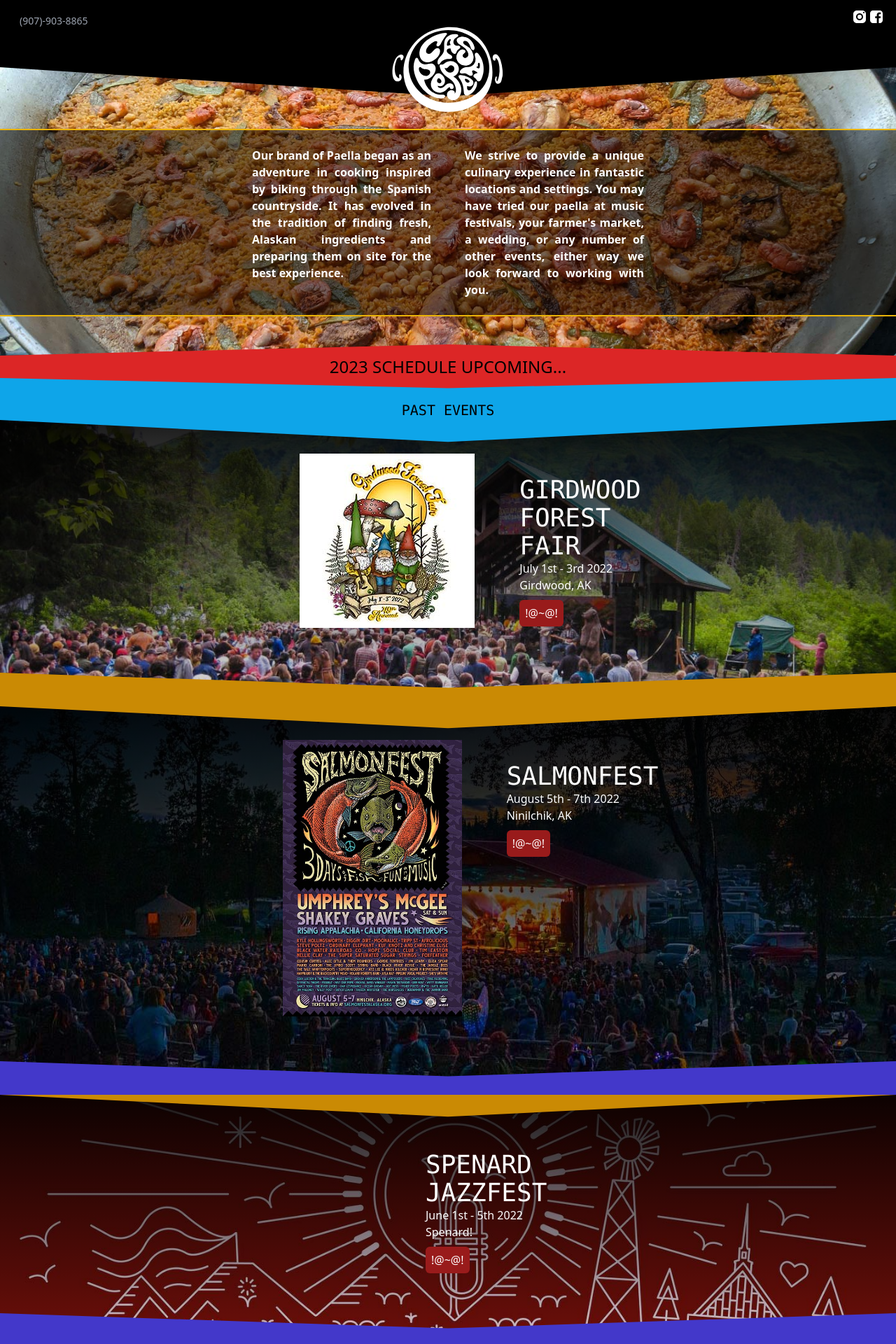
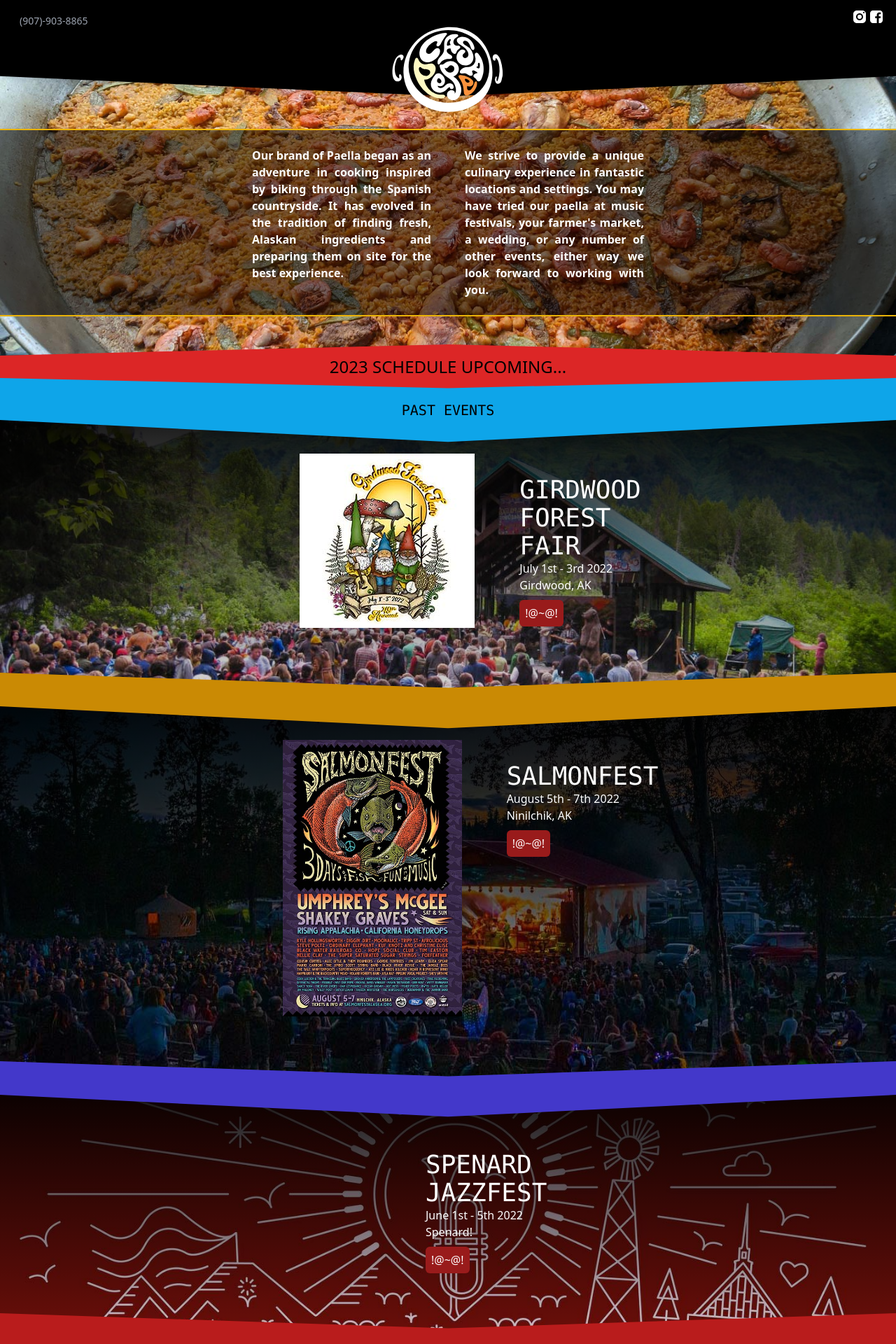
Before and after one commit to casa-pepe/casa-pepe.github.io, a Nuxt app: page / in a window 1280 px wide. Shown: the top 1920 px of the page at 70% size. Built offline with nearby package versions, Linux system fonts and the light colour scheme.

Commit message:
adding colors to logo

```diff
--- a/components/CasaPepeLogo.vue
+++ b/components/CasaPepeLogo.vue
@@ -3,43 +3,75 @@
     <title>Casa Pepe Logo</title>
     <g id="Layer_2" data-name="Layer 2">
       <!-- pan -->
-      <path class="cls-1" d="M210.69,706.07c17.68,37.66,62.8,87.32,99.56,113,159.22,111.41,392.67,81.64,507.1-45.94,118.93-132.6,77-394.58-73.35-499.38-69.23-48.25-145.75-64.19-234.44-56.29C307,235.55,173.77,408.86,180,578.8A326.67,326.67,0,0,0,210.69,706.07Zm122.1-399.45c162.62-124.38,400.09-70.26,492.09,96a289.41,289.41,0,0,1,25.49,62.15c32.33,115.5-9,236.45-124.31,302.45-98.29,56.29-230.49,65.2-335.33,17.59C316.36,751,260.25,687,235.52,616.89a264.11,264.11,0,0,1-11.81-127C234.15,420,271.76,353.3,332.79,306.62Z"/>
+      <path d="M210.69,706.07c17.68,37.66,62.8,87.32,99.56,113,159.22,111.41,392.67,81.64,507.1-45.94,118.93-132.6,77-394.58-73.35-499.38-69.23-48.25-145.75-64.19-234.44-56.29C307,235.55,173.77,408.86,180,578.8A326.67,326.67,0,0,0,210.69,706.07Zm122.1-399.45c162.62-124.38,400.09-70.26,492.09,96a289.41,289.41,0,0,1,25.49,62.15c32.33,115.5-9,236.45-124.31,302.45-98.29,56.29-230.49,65.2-335.33,17.59C316.36,751,260.25,687,235.52,616.89a264.11,264.11,0,0,1-11.81-127C234.15,420,271.76,353.3,332.79,306.62Z"/>
       <!-- right handle -->
-      <path class="cls-1" d="M967,572.15q-.22-7.59-.8-15.17A329.33,329.33,0,0,0,951.68,482a141.21,141.21,0,0,0-11.76-27.23c-5.9-10.35-13.51-22.66-26.41-24.49-22.68-3.22-29.93,23.82-23.29,40.68,1.72,4.38,4.57,8.87,9.11,10.12a9.32,9.32,0,0,0,8.75-2.19c2.81-2.67,3.31-6.13,2.21-9.7s-.07-7.56,4.53-6.86c2.47.37,4.43,2.23,6,4.14,14.13,16.67,18,43.66,20.35,64.66a231.18,231.18,0,0,1-2.83,69.94A225.77,225.77,0,0,1,927,640.18c-.61,1.53-1.43,3.24-3,3.66-2.8.73-4.57-2.94-4.93-5.81a60.82,60.82,0,0,1,1-20.92,17.78,17.78,0,0,0,.76-5.68,5.12,5.12,0,0,0-3.1-4.48c-3-1-5.8,2.11-7.24,5a44.34,44.34,0,0,0-.15,38.94c2.8,5.67,7.11,10.91,13,13.25,10.29,4.1,22.39-2.1,28.61-11.27,5.49-8.07,7.42-17.76,9-27.23,1.66-10.21,5.53-19.83,6-30.4Q967.39,583.69,967,572.15Z"/>
+      <path d="M967,572.15q-.22-7.59-.8-15.17A329.33,329.33,0,0,0,951.68,482a141.21,141.21,0,0,0-11.76-27.23c-5.9-10.35-13.51-22.66-26.41-24.49-22.68-3.22-29.93,23.82-23.29,40.68,1.72,4.38,4.57,8.87,9.11,10.12a9.32,9.32,0,0,0,8.75-2.19c2.81-2.67,3.31-6.13,2.21-9.7s-.07-7.56,4.53-6.86c2.47.37,4.43,2.23,6,4.14,14.13,16.67,18,43.66,20.35,64.66a231.18,231.18,0,0,1-2.83,69.94A225.77,225.77,0,0,1,927,640.18c-.61,1.53-1.43,3.24-3,3.66-2.8.73-4.57-2.94-4.93-5.81a60.82,60.82,0,0,1,1-20.92,17.78,17.78,0,0,0,.76-5.68,5.12,5.12,0,0,0-3.1-4.48c-3-1-5.8,2.11-7.24,5a44.34,44.34,0,0,0-.15,38.94c2.8,5.67,7.11,10.91,13,13.25,10.29,4.1,22.39-2.1,28.61-11.27,5.49-8.07,7.42-17.76,9-27.23,1.66-10.21,5.53-19.83,6-30.4Q967.39,583.69,967,572.15Z"/>
       <!-- left handle-->
-      <path class="cls-1" d="M162.26,598.13a32.26,32.26,0,0,0-2.43-3.9c-1.92-2.64-4.78-5.21-8-4.74-3.6.53-5.58,4.49-6.31,8a31.34,31.34,0,0,0,.37,14.06,19.33,19.33,0,0,1,1,5.37c-.06,1.83-1,3.79-2.73,4.38s-3.48-.27-5-1.19c-15.83-9.6-22.93-29.07-26.13-46.4-5.63-30.51-1.6-62.15,9.88-90.86,3-7.45,6-15.47,11.64-21.39,4.69-4.93,17.86-10.74,21.75-1.67,2.25,5.22-1.22,23.77,10.58,17.82,2.63-1.32,4.47-3.77,6.15-6.19,3.63-5.23,7-10.88,8-17.17,2.15-13.91-10.61-24.54-24-20.42a72.26,72.26,0,0,0-22,11c-13.85,10.6-22.62,30.42-29,46.25-11.48,28.71-15.68,61.3-13.81,92.07a128.81,128.81,0,0,0,5.64,31.46c5.3,16.52,17.12,32.23,36.25,31.87C158.76,646.08,173.23,618.82,162.26,598.13Z"/>
+      <path d="M162.26,598.13a32.26,32.26,0,0,0-2.43-3.9c-1.92-2.64-4.78-5.21-8-4.74-3.6.53-5.58,4.49-6.31,8a31.34,31.34,0,0,0,.37,14.06,19.33,19.33,0,0,1,1,5.37c-.06,1.83-1,3.79-2.73,4.38s-3.48-.27-5-1.19c-15.83-9.6-22.93-29.07-26.13-46.4-5.63-30.51-1.6-62.15,9.88-90.86,3-7.45,6-15.47,11.64-21.39,4.69-4.93,17.86-10.74,21.75-1.67,2.25,5.22-1.22,23.77,10.58,17.82,2.63-1.32,4.47-3.77,6.15-6.19,3.63-5.23,7-10.88,8-17.17,2.15-13.91-10.61-24.54-24-20.42a72.26,72.26,0,0,0-22,11c-13.85,10.6-22.62,30.42-29,46.25-11.48,28.71-15.68,61.3-13.81,92.07a128.81,128.81,0,0,0,5.64,31.46c5.3,16.52,17.12,32.23,36.25,31.87C158.76,646.08,173.23,618.82,162.26,598.13Z"/>
 
       <!-- c -->
-      <path id="c1" class="cls-1" d="M306.46,419.75a99.42,99.42,0,0,0,2.81,26.65c6.92,28.57,30.53,49.74,61.48,48.36,13.19-.59,26-4.74,37.87-10.35,28.25-13.35,53-36.85,60.28-66.62,1.57-6.45,2.3-13.25.66-19.68s-5.95-12.46-12.22-15-13.7-1.33-19.77,1.73c-17,8.55-24.84,26.08-39.75,36.74-8,5.71-19.28,8.08-27.82,3.21-9.35-5.34-12.23-15-10.41-25.34,1.27-7.21,4.65-13.88,8.53-20.08a125.77,125.77,0,0,1,34.66-36.28c8.7-6.07,35-24.49,44.51-12.11,4.51,5.86-1.92,13.08-4.15,18.6-1.49,3.68-2.28,7.9-.72,11.55a11.07,11.07,0,0,0,9.09,6.38c19.4,1.74,27.31-26.44,34.69-39.37A370.63,370.63,0,0,1,519,279.63c3.21-4,8.67-8.08,5.57-13.94-2.39-4.52-8.68-4.75-13.77-4.28-15.31,1.44-30.79,3.41-45.6,7.56a279.37,279.37,0,0,0-42,15.58c-51.1,23.79-110.49,68.31-116.37,129.05Q306.56,416.66,306.46,419.75Z"/>
+      <path ref="c1" v-bind:style="{ fill: 'white' }" class="transition-all ease-in-out duration-300" d="M306.46,419.75a99.42,99.42,0,0,0,2.81,26.65c6.92,28.57,30.53,49.74,61.48,48.36,13.19-.59,26-4.74,37.87-10.35,28.25-13.35,53-36.85,60.28-66.62,1.57-6.45,2.3-13.25.66-19.68s-5.95-12.46-12.22-15-13.7-1.33-19.77,1.73c-17,8.55-24.84,26.08-39.75,36.74-8,5.71-19.28,8.08-27.82,3.21-9.35-5.34-12.23-15-10.41-25.34,1.27-7.21,4.65-13.88,8.53-20.08a125.77,125.77,0,0,1,34.66-36.28c8.7-6.07,35-24.49,44.51-12.11,4.51,5.86-1.92,13.08-4.15,18.6-1.49,3.68-2.28,7.9-.72,11.55a11.07,11.07,0,0,0,9.09,6.38c19.4,1.74,27.31-26.44,34.69-39.37A370.63,370.63,0,0,1,519,279.63c3.21-4,8.67-8.08,5.57-13.94-2.39-4.52-8.68-4.75-13.77-4.28-15.31,1.44-30.79,3.41-45.6,7.56a279.37,279.37,0,0,0-42,15.58c-51.1,23.79-110.49,68.31-116.37,129.05Q306.56,416.66,306.46,419.75Z"/>
       <!-- a -->
-      <path id="a1" class="cls-1" d="M524.62,294.07a74.56,74.56,0,0,0-11.19,14.13c-20,32.79-3.2,70.06-15,104.6-11.22,32.75-52.77,49.74-47.79,88.41.55,4.3,2.33,9.25,6.62,10.39,5.69,1.51,10.1-4.6,13.2-9.48,12-18.84,33.18-31.84,55.79-34.23,9.46-1,19.67.85,28.93-1.51,4.46-1.14,8.75-3.78,10.72-7.85,3-6.14-.19-13.68-5.23-18.37S549,432.77,543,429.33s-11.85-8-15.54-13.9-5.09-13.45-2.5-19.9c4.72-11.79,18.91-11.25,29.72-11.5-3.14.07,6.62,24.91,7.87,26.86,6.75,10.49,24.76,26.79,35,10.18,2.67-4.33,3.66-9.42,5.66-14.08,3.22-7.55,8.76-12.7,15.52-17.24,6.54-4.39,15.26-9.75,11.48-19-2-5-8-7.34-13.51-7.73s-11,.65-16.51-.1c-14.82-2-25.07-17.69-23.72-32.22s12-27.07,25.06-34.28c6.15-3.41,14-7.59,13.38-14.46-.56-6.44-8.3-9.56-14.85-10.58C572.86,267.15,544,274.93,524.62,294.07Zm18.1,20.22.53-.45c6.31-5.33,15.47-2,11.12,7.13-1.39,2.92-3.43,5.49-4.84,8.4-5.22,10.78,1.25,18.07,5.43,27.45-1.14-2.55-22.7,7.92-26,6.25-7.64-3.83-2.43-22.06-.27-28A51.19,51.19,0,0,1,542.72,314.29Zm22.52,132.19h0l-.19-.39C565.12,446.21,565.18,446.35,565.24,446.48Z"/>
+      <path ref="a1" v-bind:style="{ fill: 'white' }" class="transition-all ease-in-out duration-300" d="M524.62,294.07a74.56,74.56,0,0,0-11.19,14.13c-20,32.79-3.2,70.06-15,104.6-11.22,32.75-52.77,49.74-47.79,88.41.55,4.3,2.33,9.25,6.62,10.39,5.69,1.51,10.1-4.6,13.2-9.48,12-18.84,33.18-31.84,55.79-34.23,9.46-1,19.67.85,28.93-1.51,4.46-1.14,8.75-3.78,10.72-7.85,3-6.14-.19-13.68-5.23-18.37S549,432.77,543,429.33s-11.85-8-15.54-13.9-5.09-13.45-2.5-19.9c4.72-11.79,18.91-11.25,29.72-11.5-3.14.07,6.62,24.91,7.87,26.86,6.75,10.49,24.76,26.79,35,10.18,2.67-4.33,3.66-9.42,5.66-14.08,3.22-7.55,8.76-12.7,15.52-17.24,6.54-4.39,15.26-9.75,11.48-19-2-5-8-7.34-13.51-7.73s-11,.65-16.51-.1c-14.82-2-25.07-17.69-23.72-32.22s12-27.07,25.06-34.28c6.15-3.41,14-7.59,13.38-14.46-.56-6.44-8.3-9.56-14.85-10.58C572.86,267.15,544,274.93,524.62,294.07Zm18.1,20.22.53-.45c6.31-5.33,15.47-2,11.12,7.13-1.39,2.92-3.43,5.49-4.84,8.4-5.22,10.78,1.25,18.07,5.43,27.45-1.14-2.55-22.7,7.92-26,6.25-7.64-3.83-2.43-22.06-.27-28A51.19,51.19,0,0,1,542.72,314.29Zm22.52,132.19h0l-.19-.39C565.12,446.21,565.18,446.35,565.24,446.48Z"/>
       <!-- s -->
-      <path class="cls-1" d="M615.93,300.51c-5.66,3.61-10.34,8.53-12,14.79-3.5,12.78,6.48,25.27,17.13,33.48,12.27,9.46,26.29,16.56,38.88,25.62,16.93,12.2,36,37.3,35.72,58.73a29.17,29.17,0,0,1-9.44,21.49c-6.1,5.38-15.09,7.73-22.94,5.32s-14-9.8-14.11-17.82c-.17-15.17,16-18,20.83-29.73,4-9.77-5.78-15.9-14.18-18.05-10.91-2.79-20.12-.35-28.71,6.53C607,417,596.67,444.61,603,469.4c13.83,54.12,94.88,69.82,123.8,19,9.46-16.64,10.81-36.95,6.22-55.44a119.54,119.54,0,0,0-25-47.83c-8.43-9.81-19.8-16.44-30.77-23.17-8.43-5.17-24-12.11-24.72-23.26-.46-6.8,5.28-13,12.05-14.73s14.08.49,19.84,4.34c15.42,10.29,23.14,29,28.64,45.63,1.91,5.81,3.47,11.93,7.36,16.7s11,7.73,16.54,4.89c6.81-3.5,7.12-12.85,5.66-20.22-5.86-29.55-27.75-59.65-55.47-73.27-19.2-9.43-44.08-13.67-64.15-5.19A47.43,47.43,0,0,0,615.93,300.51Z"/>
+      <path ref="s1" v-bind:style="{ fill: 'white' }" class="transition-all ease-in-out duration-300" d="M615.93,300.51c-5.66,3.61-10.34,8.53-12,14.79-3.5,12.78,6.48,25.27,17.13,33.48,12.27,9.46,26.29,16.56,38.88,25.62,16.93,12.2,36,37.3,35.72,58.73a29.17,29.17,0,0,1-9.44,21.49c-6.1,5.38-15.09,7.73-22.94,5.32s-14-9.8-14.11-17.82c-.17-15.17,16-18,20.83-29.73,4-9.77-5.78-15.9-14.18-18.05-10.91-2.79-20.12-.35-28.71,6.53C607,417,596.67,444.61,603,469.4c13.83,54.12,94.88,69.82,123.8,19,9.46-16.64,10.81-36.95,6.22-55.44a119.54,119.54,0,0,0-25-47.83c-8.43-9.81-19.8-16.44-30.77-23.17-8.43-5.17-24-12.11-24.72-23.26-.46-6.8,5.28-13,12.05-14.73s14.08.49,19.84,4.34c15.42,10.29,23.14,29,28.64,45.63,1.91,5.81,3.47,11.93,7.36,16.7s11,7.73,16.54,4.89c6.81-3.5,7.12-12.85,5.66-20.22-5.86-29.55-27.75-59.65-55.47-73.27-19.2-9.43-44.08-13.67-64.15-5.19A47.43,47.43,0,0,0,615.93,300.51Z"/>
       <!-- a -->
-      <path class="cls-1" d="M815.36,567.1c5.1-49.46-8.6-101.89-40.5-139.79-4.18-5-9.86-10.15-16.38-9.14-22.58,3.5-7.58,34.92-6.5,46.79a62.25,62.25,0,0,1-12.55,43.74c-8.77,11.2-21.7,19-35.66,22.4-13.69,3.33-27.28-.3-41,4.35-13.34,4.53-25.22,13.42-32.49,25.29-2.37,3.87-4.33,8.4-3.25,12.78,1.21,4.88,6,8.28,11,9.45s10.25.54,15.37,0c11.88-1.29,23.78.92,33.95,7.27,6.35,4,12.46,8.62,19.7,10.68s16.19.78,20.48-5.27c4-5.66,2.73-13.42,0-19.77-1.79-4.17-4.13-9-2-13,1.85-3.4,6.43-4.65,10.29-3.89,8.4,1.66,19,8.44,25.87,13.37,13.87,10-2.91,8.37-11.4,11.84-6.1,2.5-11.7,6.84-14.2,12.81-7,16.66,14.53,19.5,20.88,31.41,3.4,6.4,6.94,13.6,13.79,16.32,6,2.38,13.13.46,18.14-3.54s8.22-9.74,10.63-15.6C807.43,606.68,813.25,587.5,815.36,567.1ZM756,531.33c5.06.47,11-.51,13.67-5.65,1.63-3.16,1.55-6.88,1.3-10.41s-.63-7.17.49-10.54,4.21-6.42,7.84-6.27c9.49.4,6.93,27,6.28,32.53-.38,3.27-1.07,6.71-3.33,9.15C775.67,547.25,761.23,535.37,756,531.33Z"/>
+      <path ref="a2" v-bind:style="{ fill: 'white' }" class="transition-all ease-in-out duration-300" d="M815.36,567.1c5.1-49.46-8.6-101.89-40.5-139.79-4.18-5-9.86-10.15-16.38-9.14-22.58,3.5-7.58,34.92-6.5,46.79a62.25,62.25,0,0,1-12.55,43.74c-8.77,11.2-21.7,19-35.66,22.4-13.69,3.33-27.28-.3-41,4.35-13.34,4.53-25.22,13.42-32.49,25.29-2.37,3.87-4.33,8.4-3.25,12.78,1.21,4.88,6,8.28,11,9.45s10.25.54,15.37,0c11.88-1.29,23.78.92,33.95,7.27,6.35,4,12.46,8.62,19.7,10.68s16.19.78,20.48-5.27c4-5.66,2.73-13.42,0-19.77-1.79-4.17-4.13-9-2-13,1.85-3.4,6.43-4.65,10.29-3.89,8.4,1.66,19,8.44,25.87,13.37,13.87,10-2.91,8.37-11.4,11.84-6.1,2.5-11.7,6.84-14.2,12.81-7,16.66,14.53,19.5,20.88,31.41,3.4,6.4,6.94,13.6,13.79,16.32,6,2.38,13.13.46,18.14-3.54s8.22-9.74,10.63-15.6C807.43,606.68,813.25,587.5,815.36,567.1ZM756,531.33c5.06.47,11-.51,13.67-5.65,1.63-3.16,1.55-6.88,1.3-10.41s-.63-7.17.49-10.54,4.21-6.42,7.84-6.27c9.49.4,6.93,27,6.28,32.53-.38,3.27-1.07,6.71-3.33,9.15C775.67,547.25,761.23,535.37,756,531.33Z"/>
 
       <!-- p -->
-      <path class="cls-1" d="M508.17,757.38c-3.52-3.53-10-5.35-15.33-5.66-15.39-.89-33.45.65-48-4.55-16.93-6.06-32.74-13.92-46.9-25.12a143.42,143.42,0,0,1-35-40.6c-7.78-13.43-18-33.57-18-49.38,3-.08,6.1.39,9.16.3,23.24-.64,46.12-17.42,60.06-34.7,12.48-15.48,23.11-36.17,21.57-56.55-1.07-14.3-9.35-28.63-22.68-33.92-18.29-7.27-38.43,3.72-58.1,4.51-21.25.86-42.47-11.59-52.1-30.56-3.76-7.42-8.23-25.34-19.21-23.21-6.74,1.31-10.29,9.89-12.48,15.48-27.53,70.19,1.51,144.82,39.31,204.86a227.17,227.17,0,0,0,59.6,63.43c20.4,14.64,43,26.72,67.33,33.26,17.47,4.69,57.89,13.67,70.59-4.42C512,764.78,511.21,760.44,508.17,757.38ZM308.85,570.45c-.87-1.74-1.66-3.53-2.36-5.35-2.88-7.53-9-29,3-32.19,6.74-1.8,12,5.63,17.17,8.67,5.78,3.4,12.29,5.32,18.75,7,15.54,4,36.16-2.24,44.43,16,7.82,17.25-7.55,34.88-24.28,37.56-12.72,2-26.35-2-36.93-9A59,59,0,0,1,308.85,570.45Z"/>
+      <path ref="p1" v-bind:style="{ fill: 'white' }" class="transition-all ease-in-out duration-300" d="M508.17,757.38c-3.52-3.53-10-5.35-15.33-5.66-15.39-.89-33.45.65-48-4.55-16.93-6.06-32.74-13.92-46.9-25.12a143.42,143.42,0,0,1-35-40.6c-7.78-13.43-18-33.57-18-49.38,3-.08,6.1.39,9.16.3,23.24-.64,46.12-17.42,60.06-34.7,12.48-15.48,23.11-36.17,21.57-56.55-1.07-14.3-9.35-28.63-22.68-33.92-18.29-7.27-38.43,3.72-58.1,4.51-21.25.86-42.47-11.59-52.1-30.56-3.76-7.42-8.23-25.34-19.21-23.21-6.74,1.31-10.29,9.89-12.48,15.48-27.53,70.19,1.51,144.82,39.31,204.86a227.17,227.17,0,0,0,59.6,63.43c20.4,14.64,43,26.72,67.33,33.26,17.47,4.69,57.89,13.67,70.59-4.42C512,764.78,511.21,760.44,508.17,757.38ZM308.85,570.45c-.87-1.74-1.66-3.53-2.36-5.35-2.88-7.53-9-29,3-32.19,6.74-1.8,12,5.63,17.17,8.67,5.78,3.4,12.29,5.32,18.75,7,15.54,4,36.16-2.24,44.43,16,7.82,17.25-7.55,34.88-24.28,37.56-12.72,2-26.35-2-36.93-9A59,59,0,0,1,308.85,570.45Z"/>
       <!-- e -->
-      <path class="cls-1" d="M529.15,702.83c5.24-5.56,10.86-10.46,19.51-13.06-3.25,8.17,5,17.84,14,17.58,23.92-.69,17.6-31.2,3.91-40.71-9.87-6.86-23.35-7.47-34.44-2.86-9.29,3.87-16.84,10.9-24.37,17.57s-15.6,13.27-25.29,16c-11.5,3.22-31.69-1.92-30.1-17.31,17.08,8.15,38.46,3.92,49.56-12,9.8-14.09,9.84-33.56,2.54-49.09s-24-32.59-41.3-36.53c-18-4.11-28,6.92-37.82,19.82-10.4,13.62-19.93,28.24-25,44.75-15.45,50.12,27.19,96,78.16,87.53a76.46,76.46,0,0,0,37.47-17.88C521,712.15,525,707.28,529.15,702.83Zm-80.61-52.29c-.23-.46-.45-.93-.64-1.41-3.07-7.73-.62-17.07,4-23.68,7.6-10.9,19,.21,24.46,7.63,3.27,4.48,5.29,10.13,4.37,15.59C477.86,665.46,455,663.49,448.54,650.54Z"/>
+      <path ref="e1" v-bind:style="{ fill: 'white' }" class="transition-all ease-in-out duration-300" d="M529.15,702.83c5.24-5.56,10.86-10.46,19.51-13.06-3.25,8.17,5,17.84,14,17.58,23.92-.69,17.6-31.2,3.91-40.71-9.87-6.86-23.35-7.47-34.44-2.86-9.29,3.87-16.84,10.9-24.37,17.57s-15.6,13.27-25.29,16c-11.5,3.22-31.69-1.92-30.1-17.31,17.08,8.15,38.46,3.92,49.56-12,9.8-14.09,9.84-33.56,2.54-49.09s-24-32.59-41.3-36.53c-18-4.11-28,6.92-37.82,19.82-10.4,13.62-19.93,28.24-25,44.75-15.45,50.12,27.19,96,78.16,87.53a76.46,76.46,0,0,0,37.47-17.88C521,712.15,525,707.28,529.15,702.83Zm-80.61-52.29c-.23-.46-.45-.93-.64-1.41-3.07-7.73-.62-17.07,4-23.68,7.6-10.9,19,.21,24.46,7.63,3.27,4.48,5.29,10.13,4.37,15.59C477.86,665.46,455,663.49,448.54,650.54Z"/>
       <!-- p -->
-      <path class="cls-1" d="M638.59,718.84a102.56,102.56,0,0,0-1.39-23.18c-.28-1.62-.61-3.24-1-4.85-4-17.63-12.29-34-23-48.5A174.32,174.32,0,0,0,595,621.5c-3-2.88-5.93-6.12-9.52-8.16-.72-.42-9.85-5.74-9.11-6,29.84-9.14,47.83-40.17,42.2-71-9.33-51.1-71.57-67.61-109-36.11-5.64,4.74-11.71,9.67-18.77,12.1-6.23,2.15-15.64-1.4-20.79,2.42-3.83,2.84-3.5,8.47-2.54,13.06,7.32,35.13,27.5,61.18,56.17,81.7,13.44,9.62,27.46,18.59,39.47,30,14.65,13.84,24.87,32.39,30,51.75,4.45,16.89,6.49,39.46-7.86,52.41,2.67-6.88,2.61-14-2.43-19.85A26.07,26.07,0,0,0,569.26,716c-20.24-5-40.94,9.31-43.9,29.77-1.9,13.1,3.47,26.78,13,35.94,23.81,22.83,59,14.05,79.2-8.75C630.72,758.07,637.52,738.57,638.59,718.84ZM533.26,529.45l-.2.42v0l.25-.54a.37.37,0,0,1-.05.11l0,.05Zm37.18-7.64a23.6,23.6,0,0,1,6.09,4.75c7.21,7.82,8.84,20,4.7,29.83s-13.54,17-23.93,19.25c-23.73,5.21-40.37-12-49.45-31.93a4.14,4.14,0,0,1-.48-3.21c.55-1.33,2.34-1.72,3.73-1.33a23.74,23.74,0,0,1,3.86,2c4.79,2.38,10.73.41,14.89-3s7.13-7.94,10.8-11.83A24.9,24.9,0,0,1,570.44,521.81Z"/>
+      <path ref="p2" v-bind:style="{ fill: 'white' }" class="transition-all ease-in-out duration-300" d="M638.59,718.84a102.56,102.56,0,0,0-1.39-23.18c-.28-1.62-.61-3.24-1-4.85-4-17.63-12.29-34-23-48.5A174.32,174.32,0,0,0,595,621.5c-3-2.88-5.93-6.12-9.52-8.16-.72-.42-9.85-5.74-9.11-6,29.84-9.14,47.83-40.17,42.2-71-9.33-51.1-71.57-67.61-109-36.11-5.64,4.74-11.71,9.67-18.77,12.1-6.23,2.15-15.64-1.4-20.79,2.42-3.83,2.84-3.5,8.47-2.54,13.06,7.32,35.13,27.5,61.18,56.17,81.7,13.44,9.62,27.46,18.59,39.47,30,14.65,13.84,24.87,32.39,30,51.75,4.45,16.89,6.49,39.46-7.86,52.41,2.67-6.88,2.61-14-2.43-19.85A26.07,26.07,0,0,0,569.26,716c-20.24-5-40.94,9.31-43.9,29.77-1.9,13.1,3.47,26.78,13,35.94,23.81,22.83,59,14.05,79.2-8.75C630.72,758.07,637.52,738.57,638.59,718.84ZM533.26,529.45l-.2.42v0l.25-.54a.37.37,0,0,1-.05.11l0,.05Zm37.18-7.64a23.6,23.6,0,0,1,6.09,4.75c7.21,7.82,8.84,20,4.7,29.83s-13.54,17-23.93,19.25c-23.73,5.21-40.37-12-49.45-31.93a4.14,4.14,0,0,1-.48-3.21c.55-1.33,2.34-1.72,3.73-1.33a23.74,23.74,0,0,1,3.86,2c4.79,2.38,10.73.41,14.89-3s7.13-7.94,10.8-11.83A24.9,24.9,0,0,1,570.44,521.81Z"/>
       <!-- e -->
-      <path class="cls-1" d="M763.82,656.36c-.47-4.19-1.93-8.61-5.73-10.14-3.39-1.36-7.39.32-9.82,3s-3.63,6.31-4.78,9.79c-6.23,18.85-13.26,38.6-28.39,51.47-5.21,4.42-12.14,8-18.69,6.05-5.61-1.66-9.45-7.1-10.86-12.77s1-16.79-1.41-21.76c8.62,5.15,23.54,6.7,34.59.87,10.12-5.35,17.15-16.4,16.36-27.6-.57-8.18-5-15.74-10.85-21.67-7.68-7.84-17.6-13.78-27.13-19.27a143.31,143.31,0,0,0-62.93-19c-5.6-.33-12.07.06-15.51,4.39-7.85,9.89,10,27.53,15.06,35.77,16.67,26.94,22.65,59.14,24.88,90.74.74,10.59,1.63,23.94,12.13,29.73,7.26,4,16.31,2.16,24-.8,36.82-14.08,71.69-56.56,69.16-97.38C763.92,657.37,763.88,656.87,763.82,656.36Zm-80.73-2.14c-7.36-3.54-12.7-11.46-15.16-19.31-1.38-4.4-.46-8.82,4.83-9.28a15.43,15.43,0,0,1,5.85.92,55.52,55.52,0,0,1,20.22,11.39c2.86,2.53,5.64,5.86,5.31,9.66-.38,4.51-5,7.52-9.53,8.27A19,19,0,0,1,683.09,654.22Zm-28.43,46.15v0h0v0a.15.15,0,0,0,0,.07v0Z"/>
-
-
-      <path class="cls-1" d="M615.93,300.51c-5.66,3.61-10.34,8.53-12,14.79-3.5,12.78,6.48,25.27,17.13,33.48,12.27,9.46,26.29,16.56,38.88,25.62,16.93,12.2,36,37.3,35.72,58.73a29.17,29.17,0,0,1-9.44,21.49c-6.1,5.38-15.09,7.73-22.94,5.32s-14-9.8-14.11-17.82c-.17-15.17,16-18,20.83-29.73,4-9.77-5.78-15.9-14.18-18.05-10.91-2.79-20.12-.35-28.71,6.53C607,417,596.67,444.61,603,469.4c13.83,54.12,94.88,69.82,123.8,19,9.46-16.64,10.81-36.95,6.22-55.44a119.54,119.54,0,0,0-25-47.83c-8.43-9.81-19.8-16.44-30.77-23.17-8.43-5.17-24-12.11-24.72-23.26-.46-6.8,5.28-13,12.05-14.73s14.08.49,19.84,4.34c15.42,10.29,23.14,29,28.64,45.63,1.91,5.81,3.47,11.93,7.36,16.7s11,7.73,16.54,4.89c6.81-3.5,7.12-12.85,5.66-20.22-5.86-29.55-27.75-59.65-55.47-73.27-19.2-9.43-44.08-13.67-64.15-5.19A47.43,47.43,0,0,0,615.93,300.51Z"/>
-      <path class="cls-1" d="M604.37,409.32l-.14.18-.38.51Z"/>
-      <path class="cls-1" d="M648.84,666.57a.34.34,0,0,0,0-.1c0-.1,0-.21-.05-.31Z"/>
-      <path class="cls-1" d="M654.62,700.12v.07h0Z"/>
-      <path class="cls-1" d="M654.61,700h0s0-.07,0-.11S654.6,700,654.61,700Z"/>
+      <path ref="e2" v-bind:style="{ fill: 'white' }" class="transition-all ease-in-out duration-300" d="M763.82,656.36c-.47-4.19-1.93-8.61-5.73-10.14-3.39-1.36-7.39.32-9.82,3s-3.63,6.31-4.78,9.79c-6.23,18.85-13.26,38.6-28.39,51.47-5.21,4.42-12.14,8-18.69,6.05-5.61-1.66-9.45-7.1-10.86-12.77s1-16.79-1.41-21.76c8.62,5.15,23.54,6.7,34.59.87,10.12-5.35,17.15-16.4,16.36-27.6-.57-8.18-5-15.74-10.85-21.67-7.68-7.84-17.6-13.78-27.13-19.27a143.31,143.31,0,0,0-62.93-19c-5.6-.33-12.07.06-15.51,4.39-7.85,9.89,10,27.53,15.06,35.77,16.67,26.94,22.65,59.14,24.88,90.74.74,10.59,1.63,23.94,12.13,29.73,7.26,4,16.31,2.16,24-.8,36.82-14.08,71.69-56.56,69.16-97.38C763.92,657.37,763.88,656.87,763.82,656.36Zm-80.73-2.14c-7.36-3.54-12.7-11.46-15.16-19.31-1.38-4.4-.46-8.82,4.83-9.28a15.43,15.43,0,0,1,5.85.92,55.52,55.52,0,0,1,20.22,11.39c2.86,2.53,5.64,5.86,5.31,9.66-.38,4.51-5,7.52-9.53,8.27A19,19,0,0,1,683.09,654.22Zm-28.43,46.15v0h0v0a.15.15,0,0,0,0,.07v0Z"/>
 
     </g>
   </svg>
 </template>
 
-<script>
+<script lang="ts">
+import Vue from 'vue'
 
+export default Vue.extend({
+  name: 'IndexPage',
+  mounted () {
+      window.addEventListener('scroll', this.handleScroll);
+  },
+  methods: {
+    handleScroll () {
+      let scroll = Math.round(window.scrollY)
+
+      // console.log(scroll)
+
+      if(scroll%100 == 0){
+        let letter = this.$refs[this.getRandomLetter()]
+        console.log(letter)
+        if(letter){
+          letter.style.fill = this.getRandomColor()
+        }
+
+      }
+    },
+    getRandomColor(){
+      let colors = [
+        '#ca8a04',
+        '#fb923c',
+        '#fcd34d',
+        '#7f1d1d',
+        '#fef9c3',
+        '#d9f99d'
+      ]
+      return colors[Math.floor(Math.random()*colors.length)]
+    },
+    getRandomLetter(){
+      const keys = Object.keys(this.$refs);
+
+      return keys[Math.floor(Math.random() * keys.length)];
+    }
+  }
+})
 </script>
 
 <style>
--- a/components/Event.vue
+++ b/components/Event.vue
@@ -1,8 +1,10 @@
 <template>
     <div
         class="relative bg-fixed bg-cover bg-center bg-no-repeat"
-        :style="bgImage">
-        <svg viewBox="0 0 100 100" preserveAspectRatio="none" class="w-full h-12 fill-current text-black" >
+        :style="bgImage"
+        >
+        <svg ref="top"
+            viewBox="0 0 100 100" preserveAspectRatio="none" class="w-full h-12 text-black" >
             <polygon :class="startFillColor" points="0,0 100,0 50,65" />
         </svg>
 
@@ -27,6 +29,7 @@
 </template>
 
 <script>
+
 export default {
     props: {
         startFillColor: String,
@@ -38,8 +41,19 @@
         eventLocation: String,
         eventLink: String
     },
-    setup() {
-
+    mounted () {
+        window.addEventListener('scroll', this.handleScroll);
     },
+    destroyed () {
+        window.removeEventListener('scroll', this.handleScroll);
+    },
+    methods: {
+        handleScroll (event) {
+            // console.log('scrolling', this.$refs.top.getBoundingClientRect().top)
+            if( this.$refs.top.getBoundingClientRect().top <= 50){
+                $nuxt.$emit('new-highlight', this.$props.startFillColor)
+            }
+        }
+    }
 }
 </script>
--- a/components/Header.vue
+++ b/components/Header.vue
@@ -1,6 +1,6 @@
 <template>
     <div class="fixed top-0 w-full z-40">
-          <svg viewBox="0 0 100 100" preserveAspectRatio="none" class="w-full h-24 fill-current" >
+          <svg viewBox="0 0 100 100" preserveAspectRatio="none" class="w-full h-24" >
             <polygon points="0,0 100,0 100,100 0,100" />
           </svg>
 
@@ -23,7 +23,22 @@
           </div>
 
           <svg viewBox="0 0 100 100" preserveAspectRatio="none" class="w-full h-16 fill-current drop-shadow-lg" >
+            <polygon id="highlight" class="transition-all ease-in-out duration-400" :class="highlightColor" points="0,0 100,0 100,20 50,65 0,20" />
             <polygon points="0,0 100,0 50,65" />
           </svg>
+
         </div>
 </template>
+
+<script lang="ts">
+import Vue from 'vue'
+
+export default {
+  props: {
+    highlightColor: String
+  },
+  setup() {
+
+  }
+}
+</script>
--- a/pages/index.vue
+++ b/pages/index.vue
@@ -5,7 +5,9 @@
         style="background-image: url('/banner5.jpg')"
         >
 
-        <Header />
+        <Header
+          :highlightColor="highlight"
+          />
 
         <div
           class="relative bg-fixed bg-cover bg-center bg-no-repeat z-0 pt-40"
@@ -70,8 +72,8 @@
           />
 
         <Event
-          startFillColor="fill-yellow-600"
-          endFillColor="fill-indigo-700"
+          startFillColor="fill-indigo-700"
+          endFillColor="fill-red-700"
           eventTitle="Spenard Jazzfest"
           eventDate="June 1st - 5th 2022"
           eventLocation="Spenard!"
@@ -168,7 +170,18 @@
 import Vue from 'vue'
 
 export default Vue.extend({
-  name: 'IndexPage'
+  name: 'IndexPage',
+  // props: {
+  //   highlight: String
+  // },
+  created(){
+    this.$nuxt.$on('new-highlight', ($e : any) => this.highlight = $e)
+  },
+  data() {
+    return {
+      highlight: 'fill-current'
+    }
+  }
 })
 </script>
 
```
